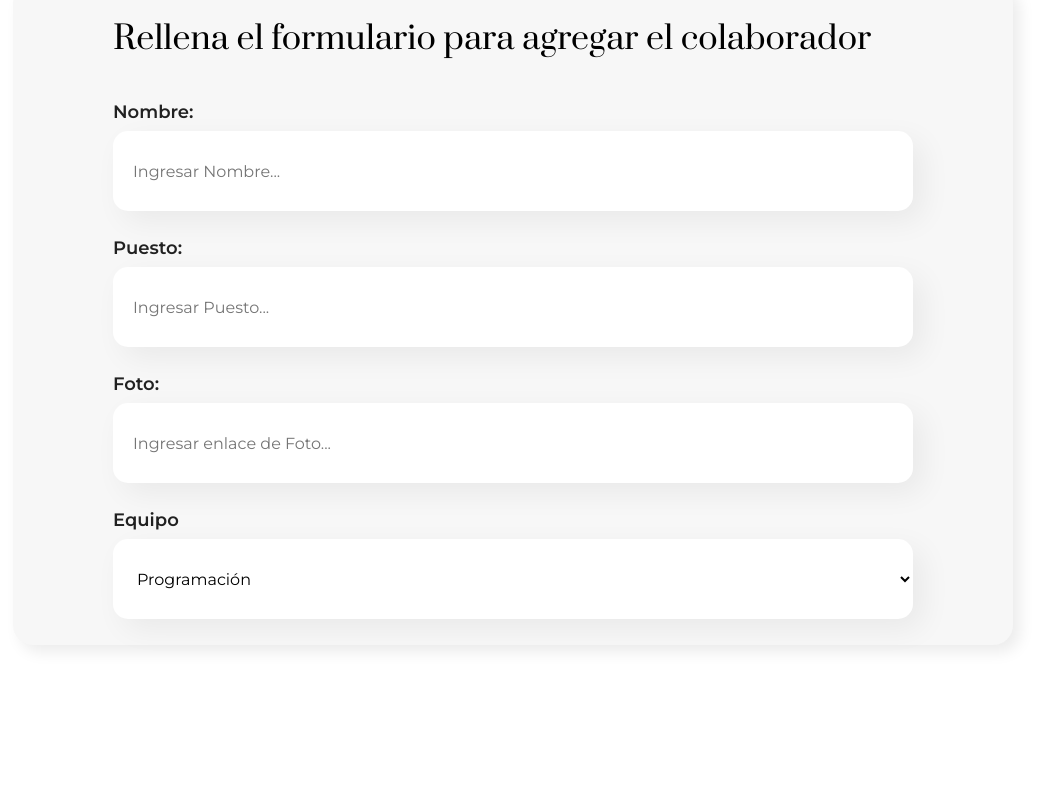
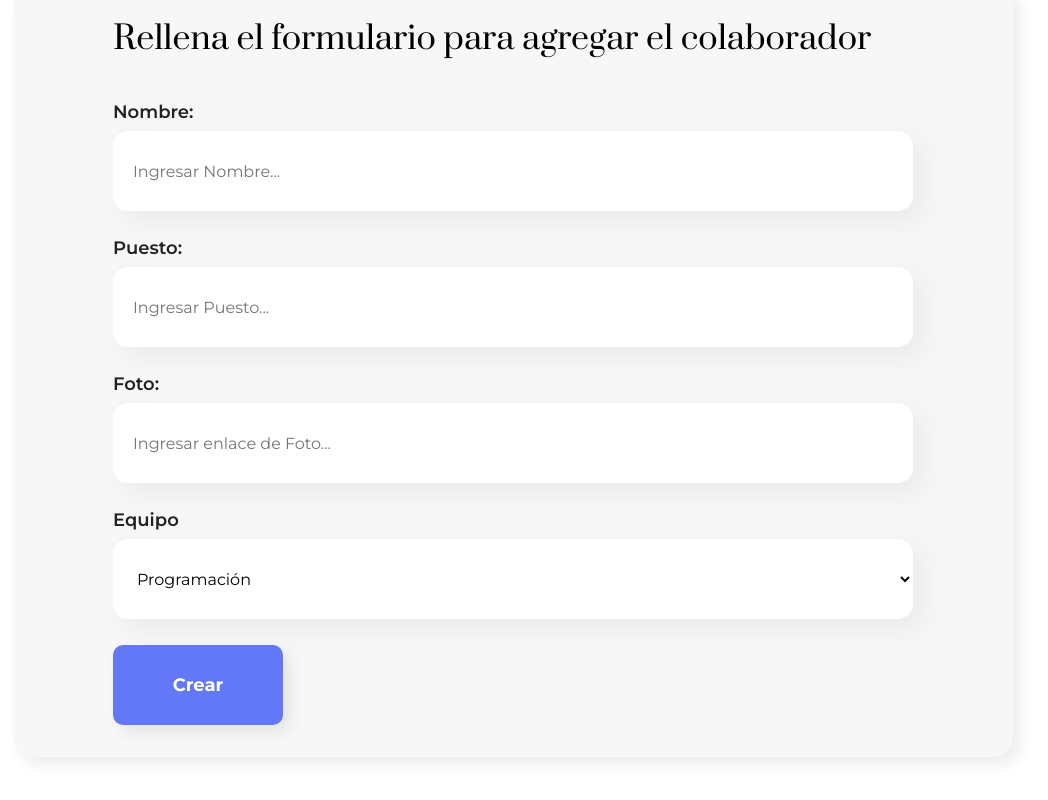
Before and after one commit to RafaelSolano/aluraorg, a React (Create React App) app: page / in a window 1280 px wide. Shown: the part 594-1394 px from the top of the page, without its empty margins (127-1175 px from the left). Before the commit the page ends 1319 px from the top, so only its background shows below. Built offline with nearby package versions, Linux system fonts and the light colour scheme.

Commit message:
Se crea el componente Button

```diff
--- /dev/null
+++ b/src/components/Button/index.js
@@ -0,0 +1,7 @@
+import "./styles.css"
+
+const Button =(props)  => {
+    return <button className="button_main">{props.children}</button>
+}
+
+export default Button;
--- /dev/null
+++ b/src/components/Button/styles.css
@@ -0,0 +1,21 @@
+.button_main{
+    align-self: flex-start;
+
+    width: 17rem;
+    height: 8rem;
+    border-radius: 10px;
+    border: none;
+    font-family: 'Montserrat', sans-serif;
+    font-size: 1.8rem;
+    font-weight: 700;
+    color: #FFFFFF;
+    background-color: #6278F7;
+    box-shadow: 7px 7px 15px rgba(0, 0, 0, 0.08);
+    cursor: pointer;
+    transition: 300ms;
+}
+
+.button_main:hover {
+    color: #95FFD4;
+
+}
--- a/src/components/FormUser/FormUser.css
+++ b/src/components/FormUser/FormUser.css
@@ -6,7 +6,10 @@
 
 }
 .formUser__form{
+    display: flex;
+    flex-direction: column;
     padding:0 10rem ;
+    padding-bottom: 3.2rem;
     max-width: 80%;
     width: 100rem;
     height: auto;
--- a/src/components/FormUser/FormUser.js
+++ b/src/components/FormUser/FormUser.js
@@ -1,6 +1,7 @@
 import "./FormUser.css"
 import FieldForm from "../FieldInput";
 import ListOptions from "../ListOptions";
+import Button from "../Button";
 const FormUser = () =>{
     return <section className="formUser">
         <form className="formUser__form">
@@ -9,6 +10,9 @@
             <FieldForm title ='Puesto: ' placeholder="Ingresar Puesto"/>
             <FieldForm title ='Foto:'placeholder="Ingresar enlace de Foto" />
             <ListOptions />
+            <Button>
+                Crear
+            </Button>
 
         </form>
     </section>
```
